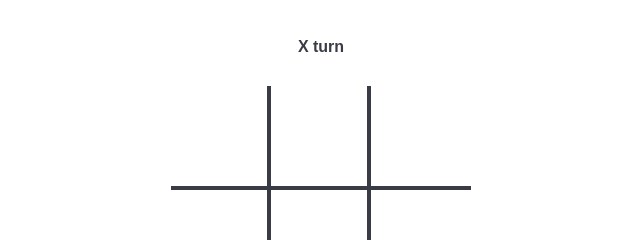
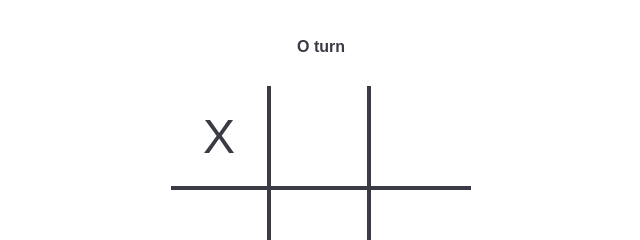
Before and after one commit to JFY96/TicTacToe, a plain HTML site: page index.html in a window 1280 px wide. Both pictures are taken after a click on the element 540 px from the left and 138 px from the top of the page. Shown: the top 240 px of the page, 319-959 px from the left. Drawn offline with Linux system fonts and the light colour scheme.

Commit message:
Finish basic game functionality

```diff
--- a/index.html
+++ b/index.html
@@ -5,13 +5,13 @@
     <meta http-equiv="X-UA-Compatible" content="IE=edge">
     <meta name="viewport" content="width=device-width, initial-scale=1.0">
     <link rel="stylesheet" href="style.css" />
-    <script src="script.js"></script>
+    <script src="script.js" defer></script>
     <title>Tic Tac Toe</title>
 </head>
 <body>
     <header></header>
     <main>
-        <div id="message" class="center containerPadding">X turn</div>
+        <div id="message" class="center containerPadding"></div>
         <div id="board" class="center">
             <div class="square"></div>
             <div class="square"></div>
--- a/script.js
+++ b/script.js
@@ -1,33 +1,182 @@
+"use strict";
+
+const Player = (symbol) => {
+    let _symbol = symbol;
+    const getSymbol = () => _symbol;
+    return {
+        getSymbol,
+    }
+};
+
 const gameBoard = (() => {
     // 0,1,2
     // 3,4,5
     // 6,7,8
-    const _defaultState = new Array(9).fill(null);
+    const _defaultBoard = new Array(9).fill(null);
 
-    let _state;
-    let _playerTurn; // 0 - O, 1 - X
+    let _board;
+    let _playerTurn; // 0 or 1 (for player 1 / player 2)
 
-    const get = () => {
-        return _state;
+    const getPlayer = () => {
+        return _playerTurn;
     };
 
-    const reset = (firstPlayerNoughts = false) => {
-        _state = { ..._defaultState };
-        _playerTurn = firstPlayerNoughts ? 0 : 1;
+    const reset = (player1Start = true) => {
+        _board = [ ..._defaultBoard ];
+        _playerTurn = player1Start ? 0 : 1;
+    };
+
+    const checkWin = () => {
+        // Check each possible win
+        const lines = [
+            [0, 1, 2],
+            [3, 4, 5],
+            [6, 7, 8],
+            [0, 3, 6],
+            [1, 4, 7],
+            [2, 5, 8],
+            [0, 4, 8],
+            [2, 4, 6],
+        ];
+        for (let [a, b, c] of lines) {
+            if (_board[a] !== null && _board[a] === _board[b] && _board[a] === _board[c]) {
+                return { result: true, line: [a, b, c] };
+            }
+        }
+        return { result: false };
+    };
+
+    const checkBoardFull = () => {
+        return _board.reduce((accum, val) => (accum && val !== null), true); // check every position not empty
+    };
+
+    const checkWinStatus = () => {
+        const win = checkWin();
+        const winStatus = { winLine: win.line ?? [] };
+
+        if (win.result) winStatus.status = 1; // win
+        else if (checkBoardFull()) winStatus.status = 0; // tie
+        if (winStatus.status === undefined) winStatus.status = -1; // continue
+
+        return winStatus;
     };
 
     const play = (position) => {
-        if (position > 8 || position < 0 || _state[position] !== null) return false;
-        _state[position] = playerTurn;
-        _playerTurn = _playerTurn ? 0 : 1; // switch player
-        return true;
+        const result = {
+            valid: false,
+            player: _playerTurn,
+            nextPlayer: _playerTurn,
+            status: -1,
+        };
+
+        // Check invalid move
+        if (position > 8 || position < 0 || _board[position] !== null) return result;
+
+        // update board
+        _board[position] = _playerTurn;
+
+        // switch player
+        _playerTurn = _playerTurn ? 0 : 1;
+        result.nextPlayer = _playerTurn;
+
+        // check for a win/tie
+        const winStatus = checkWinStatus();
+        result.status = winStatus.status;
+        result.winLine = winStatus.winLine;
+
+        result.valid = true;
+        return result;
     };
 
     reset();
 
     return {
-        get,
+        getPlayer,
         reset,
         play,
     };
 })();
+
+const displayController = (() => {
+    const squares = document.querySelectorAll(".square");
+
+    const updateMessage = (msg) => {
+        document.querySelector("#message").innerHTML = msg;
+    };
+
+    const changePlayer = (player) => {
+        updateMessage(`${player} turn`);
+    };
+
+    const win = (player, winLine) => {
+        updateMessage(`${player} wins!`);
+        for (const index of winLine) squares[index].classList.add("winningSquare");
+    };
+
+    const draw = () => {
+        updateMessage("It is a draw!");
+    };
+
+    const updateSquare = (player, index) => {
+        squares[index].innerHTML = player;
+    };
+
+    const reset = (player) => {
+        squares.forEach(e => {
+            e.innerHTML = "";
+            e.classList.remove("winningSquare");
+        });
+        changePlayer(player);
+    };
+
+    return {
+        changePlayer,
+        win,
+        draw,
+        updateSquare,
+        reset,
+    };
+})();
+
+// Game Controller
+(() => {
+    let _playing = true;
+    const _players = [Player("X"), Player("O")]; // Player 1 and 2
+
+    const clickSquare = (index) => {
+        if (!_playing) return;
+        const result = gameBoard.play(index);
+        if (result.valid) {
+            const player = _players[result.player].getSymbol();
+            const nextPlayer = _players[result.nextPlayer].getSymbol();
+            displayController.updateSquare(player, index);
+            if (result.status === -1) {
+                // game continues
+                displayController.changePlayer(nextPlayer);
+            } else {
+                // win / tie
+                if (result.status) {
+                    displayController.win(player, result.winLine);
+                } else displayController.draw();
+                _playing = false;
+            }
+        }
+    };
+
+    const reset = (player1Start = true) => {
+        gameBoard.reset(player1Start);
+        const player = _players[gameBoard.getPlayer()].getSymbol();
+        displayController.reset(player);
+        _playing = true;
+    };
+
+    const addEventListeners = () => {
+        document.querySelector("#reset").addEventListener("click", reset);
+        document.querySelectorAll(".square").forEach((e, i) => {
+            e.addEventListener("click", () => {clickSquare(i)});
+        });
+    };
+
+    addEventListeners();
+    reset();
+})();
--- a/style.css
+++ b/style.css
@@ -1,6 +1,8 @@
 :root {
     --dark-color: #393b45;
     --hover-color: lavender;
+    --win-color: lightgrey;
+
     --square-border: 4px solid var(--dark-color);
     --square-size: 100px;
     --fonts: sans-serif;
@@ -36,7 +38,11 @@ main {
     user-select: none;
 }
 
-.square:hover {
+.winningSquare {
+    background-color: var(--win-color);
+}
+
+.square:not(.winningSquare):hover {
     background-color:var(--hover-color);
 }
 
```
